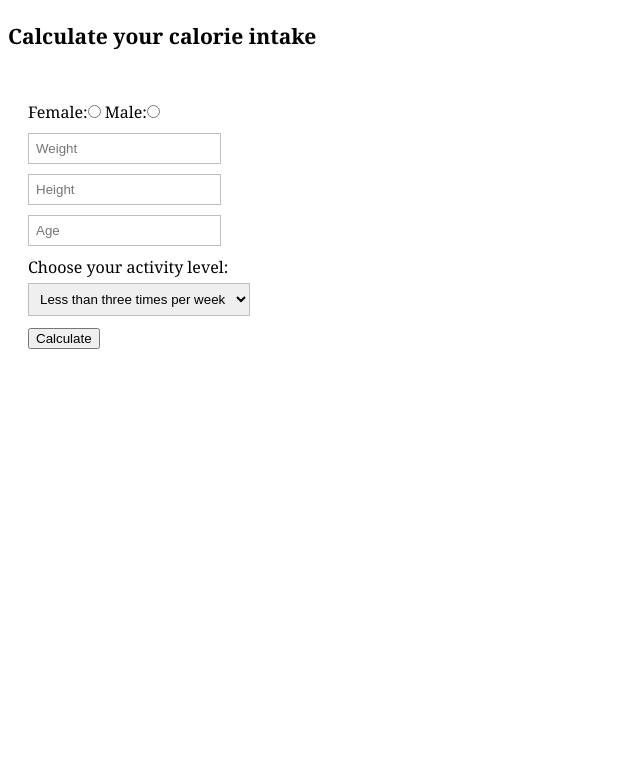
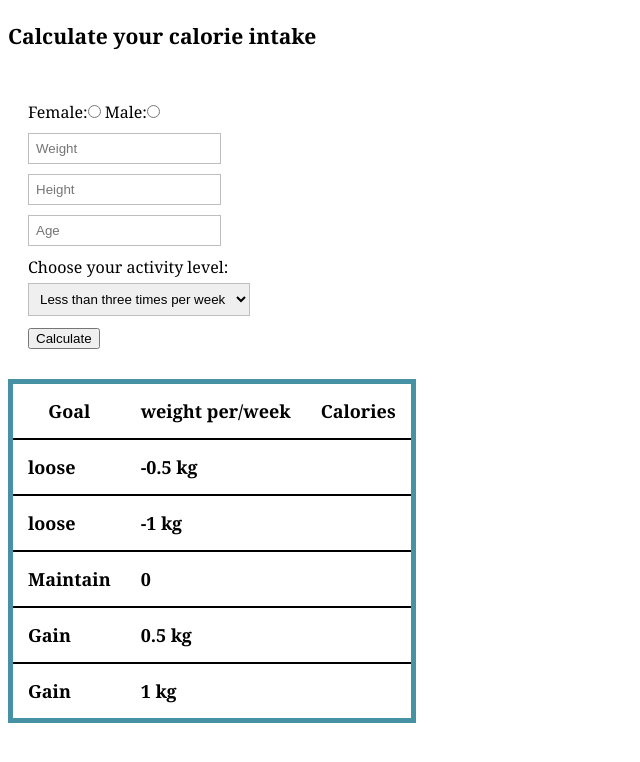
Before and after one commit to kaffikaffi/GitFit, a plain HTML site: page calculators-page/calorie/calorie.html in a window 1280 px wide. Shown: the whole page, without its empty margins (0-640 px from the left). Drawn offline with Linux system fonts and the light colour scheme.

Commit message:
styled calorie page

```diff
--- a/calculators-page/calorie/calorie.html
+++ b/calculators-page/calorie/calorie.html
@@ -13,7 +13,7 @@
             <h3>Calculate your calorie intake</h3>
             <ul id="list_calorie">
                 <li>
-                    <span>Female:</span><input type="radio" name="gender" id="gender_female" value = "female" >
+                    <span>Female:</span><input type="radio" name="gender" id="gender_female" value = "female">
                     <span>Male:</span><input type="radio" name="gender" id="gender_male" value="male" >
                 </li>
                 <li>
@@ -27,7 +27,7 @@
                 </li>
                 <li>
                     <span>Choose your activity level:</span><br>
-                    <select id="input_activity">
+                    <select id="input_activity" required>
                         <option value="1">Less than three times per week</option>
                         <option value="2">Three to five times per week</option>
                         <option value="3">More than five times per week</option>
@@ -36,10 +36,46 @@
                 <li>
                     <button id="btn_calculate">Calculate</button>
                 </li>
-                    <p id="output"></p>
             </ul>
         </section>
-
+        <section>
+            <table>
+                <thead>
+                    <tr>
+                        <th>Goal</th>
+                        <th>weight per/week</th>
+                        <th>Calories</th>
+                    </tr>
+                </thead>
+                <tbody>
+                    <tr>
+                        <th>loose</th>
+                        <th>-0.5 kg</th>
+                        <th id="loose_05"></th>
+                    </tr>
+                    <tr>
+                        <th>loose</th>
+                        <th>-1 kg</th>
+                        <th id="loose_1"></th>
+                    </tr>
+                    <tr>
+                        <th>Maintain</th>
+                        <th>0</th>
+                        <th id="maintain"></th>
+                    </tr>
+                    <tr>
+                        <th>Gain</th>
+                        <th> 0.5 kg</th>
+                        <th id="gain_05"></th>
+                    </tr>
+                    <tr>
+                        <th>Gain</th>
+                        <th>1 kg</th>
+                        <th id="gain_1"></th>
+                    </tr>
+                </tbody>
+            </table>
+        </section>
     </main>
 
 
--- a/calculators-page/calorie/script.js
+++ b/calculators-page/calorie/script.js
@@ -39,11 +39,14 @@ function calculateCalories(){
         else{
              activityNumber = 1.48;
         }
-        totalCalories = caloriesMale * activityNumber;
+        totalCalories = Math.round(caloriesMale * activityNumber);
     }
 
 
-    console.log(totalCalories);
-    document.getElementById("output").innerHTML = totalCalories;
+    document.getElementById("loose_05").innerHTML = (totalCalories-250)
+    document.getElementById("loose_1").innerHTML = (totalCalories-500)
+    document.getElementById("maintain").innerHTML = (totalCalories)
+    document.getElementById("gain_05").innerHTML = (totalCalories+250)
+    document.getElementById("gain_1").innerHTML = (totalCalories+500)
 
 }
--- a/calculators-page/calorie/style.css
+++ b/calculators-page/calorie/style.css
@@ -38,3 +38,20 @@ option{
     box-shadow: 0 0 8px #4691A4;
 	border: 1px solid #4691A4;
 }
+table{
+    border: solid 5px #4691A4;
+    width: auto;
+    height: auto;
+    border-collapse: collapse;
+}
+tbody tr,tbody th{
+    text-align: left;
+}
+tbody th,thead th{
+    border-bottom: solid 2px;
+    padding: 15px;
+}
+tbody tr:hover{
+    background-color: #007163;
+    color: white;
+}
```
Also changed, not shown: calculators-page/rm/rm.html (+2 -2 lines).
